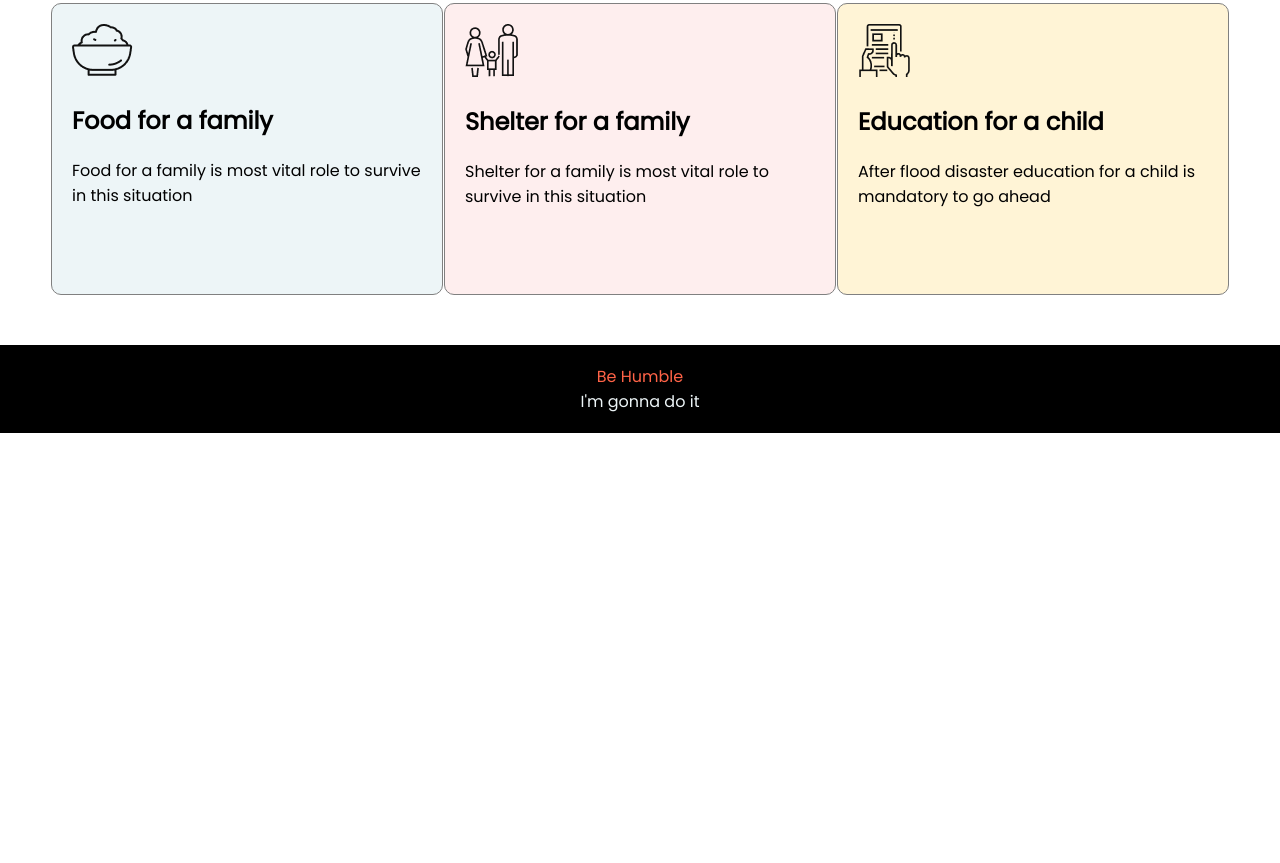
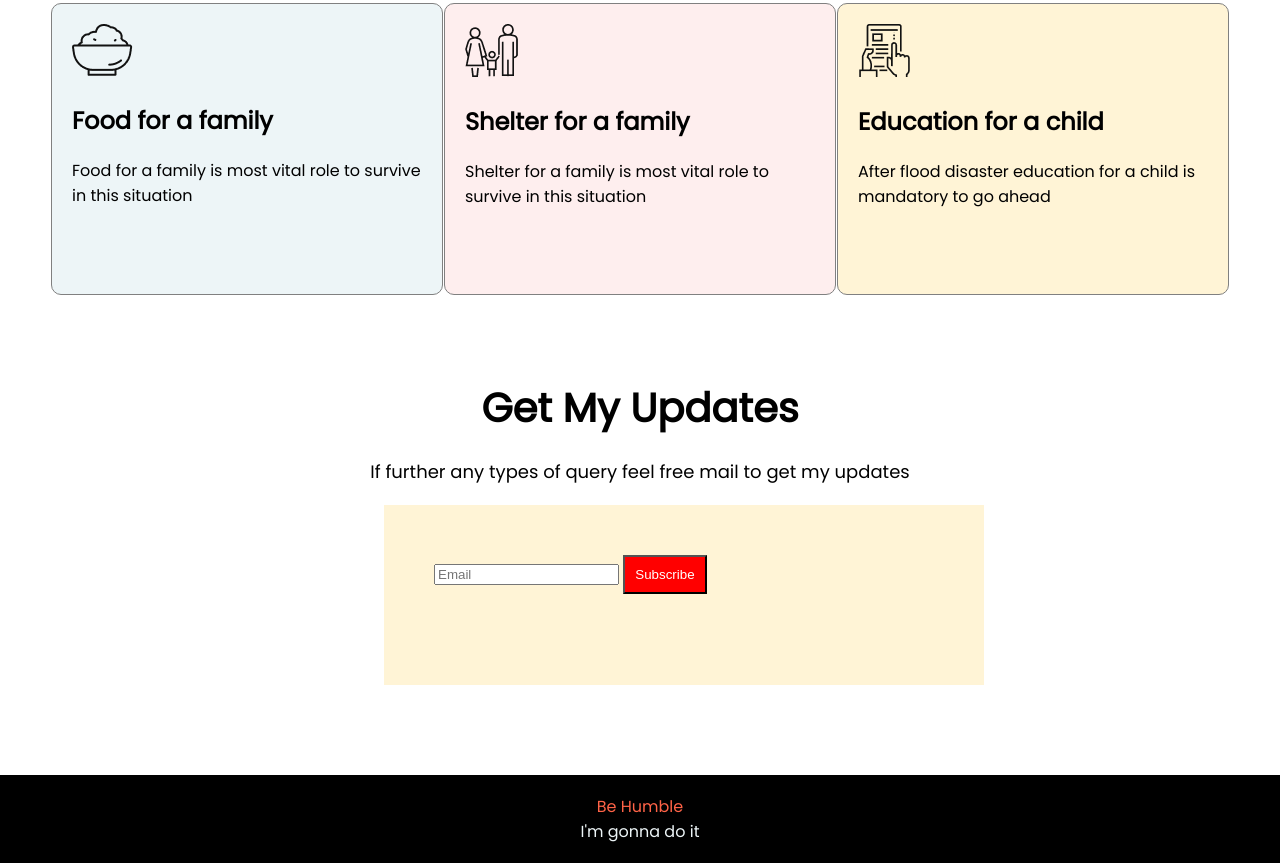
Before and after one commit to Abu-Saleh-Rony/donate-today-assignment, a plain HTML site: page index.html in a window 1280 px wide. Shown: the part 1508-2371 px from the top of the page. Before the commit the page ends 1941 px from the top, so only its background shows below. Drawn offline with Linux system fonts and the light colour scheme.

Commit message:
added Correction

```diff
--- a/index.html
+++ b/index.html
@@ -94,9 +94,19 @@
 
         </div>
     </section>
-    <footer>
-        <p>Be Humble <br><span>I'm gonna do it</span> </p>
-    </footer>
+    <section>
+        <h1 class="title3">Get My Updates</h1>
+        <p class="paragraph3">If further any types of query feel free mail to get my updates </p>
+        <div class="gets-update">
+            <div class="gets-update-class">
+                <div class="gets-update-description">
+                    <input type="mail" placeholder="Email">
+                    <button class="colored-subscribe"> Subscribe</button>
+                </div>
+            </div>
+            <footer>
+                <p>Be Humble <br><span>I'm gonna do it</span> </p>
+            </footer>
 </body>
 
 </html>
--- a/style.css
+++ b/style.css
@@ -172,6 +172,23 @@ body {
     border-radius: 10px;
 }
 
+.gets-update-class {
+    width: 500px;
+    height: 80px;
+    background-color: #fff4d6;
+    padding: 50px;
+    margin-left: 30%;
+    margin-bottom: 90px;
+}
+
+.colored-subscribe {
+    background-color: red;
+    padding: 10px 10px;
+    color: white;
+    font-weight: 400;
+
+}
+
 footer {
     text-align: center;
     padding: 3px;
```
